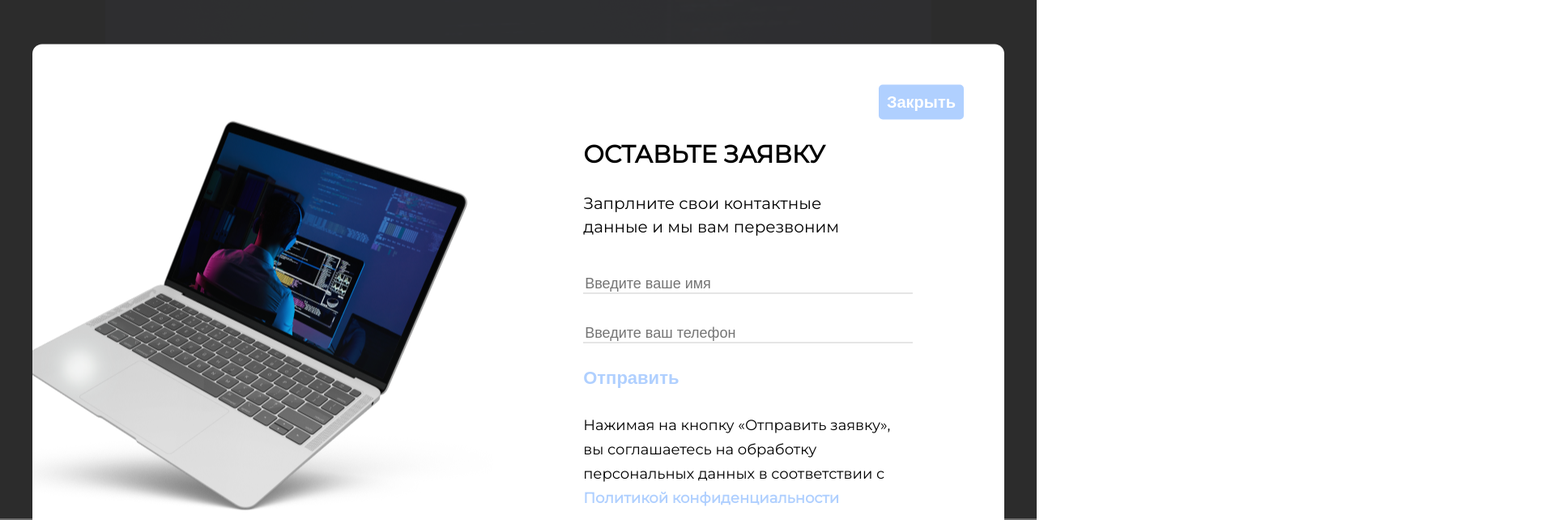
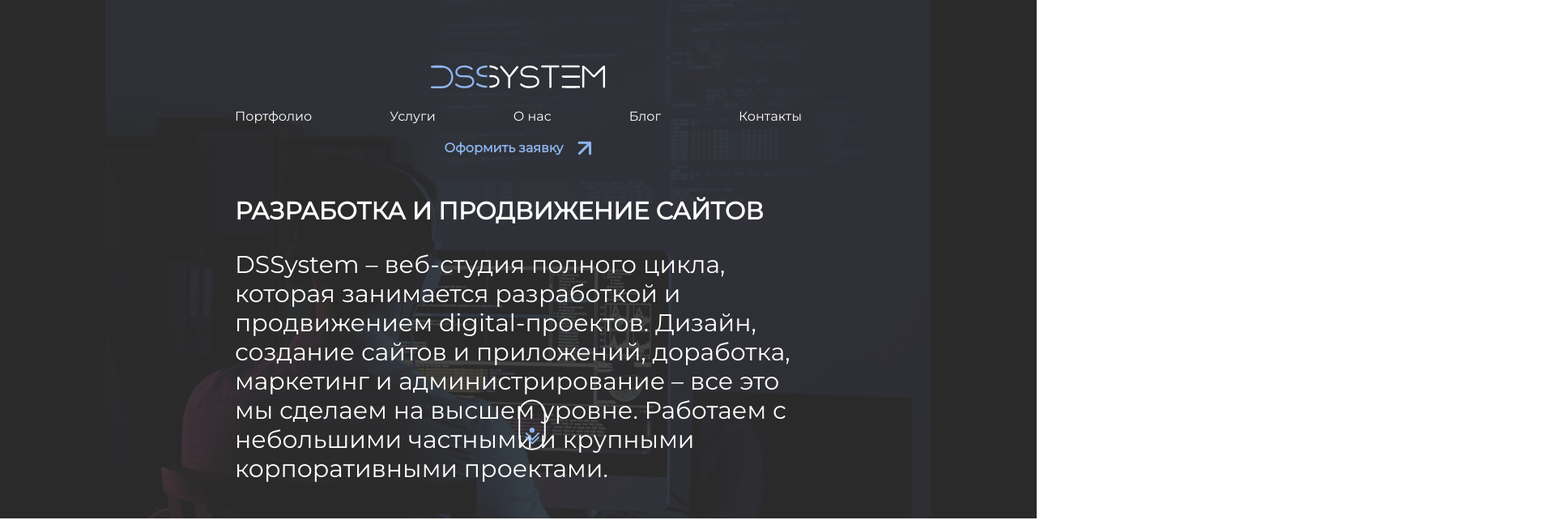
Before and after one commit to Roseskk/dss, a React (Create React App) app: page / in a window 1280 px wide. Shown: the top 642 px of the page at 81% size, 1920 px wide, since content can reach past the window. Built offline with nearby package versions, Linux system fonts and the light colour scheme.

Commit message:
modal works

```diff
--- a/src/App.tsx
+++ b/src/App.tsx
@@ -5,15 +5,18 @@ import {routes} from "./routes";
 import withRouter from "./hoc/withRouter";
 import MainLayout from "./layouts/mainLayout";
 import ScrollProvider from "./hooks/useScrollContext";
+import ModalProvider from "./hooks/useModalContext";
 
 function App() {
   const route = useRoutes(routes)
   return (
       <>
           <ScrollProvider>
-              <MainLayout>
-                  {route}
-              </MainLayout>
+              <ModalProvider>
+                  <MainLayout>
+                      {route}
+                  </MainLayout>
+              </ModalProvider>
           </ScrollProvider>
       </>
   );
--- a/src/components/main/header.tsx
+++ b/src/components/main/header.tsx
@@ -2,8 +2,10 @@ import React from 'react';
 import {Link} from "react-router-dom";
 import logo from "../../images/head/logo.svg"
 import header_arrow from "../../images/head/header_arrow.svg"
+import {useModalContext} from "../../hooks/useModalContext";
 
 const Header: React.FC = (props) => {
+    const {isOpen, setOpen} = useModalContext()
     return(
         <header>
             <nav className={"header"}>
@@ -15,10 +17,10 @@ const Header: React.FC = (props) => {
                     <li className={'header-list__item'}>Блог</li>
                     <li className={'header-list__item'}>Контакты</li>
                 </ul>
-                <Link className={"link_center"} to={"#"}>
+                <a onClick={() => setOpen(true)} className={"link_center"}>
                     <span className={"link"}>Оформить заявку</span>
                     <img src={header_arrow} alt={'arrow'} />
-                </Link>
+                </a>
             </nav>
         </header>
     )
--- a/src/components/ui/modal.tsx
+++ b/src/components/ui/modal.tsx
@@ -1,11 +1,13 @@
 import React from 'react';
 import modalImage from '../../images/ui/modal.png'
+import {useModalContext} from "../../hooks/useModalContext";
 
 const Modal: React.FC = () => {
+    const {isOpen, setOpen} = useModalContext()
     return(
         <>
-            <div className={'modal-container'}>
-                <button className={'modal-exit'}>Закрыть</button>
+            <div className={`modal-container ${isOpen ? 'modal-visible' : 'modal-invisible'}`}>
+                <button onClick={() =>  setOpen(false)} className={'modal-exit'}>Закрыть</button>
                 <div className={'modal-left'}>
                     <img className={'modal-left-image'} src={modalImage} alt={'modal'} />
                 </div>
@@ -30,7 +32,9 @@ const Modal: React.FC = () => {
                     </div>
                 </form>
             </div>
-            <div className={'modal-bg-screen'} />
+            {
+                isOpen &&  <div className={'modal-bg-screen'} />
+            }
         </>
     )
 }
--- /dev/null
+++ b/src/hooks/useModalContext.tsx
@@ -0,0 +1,27 @@
+import React, {createContext, SetStateAction, useContext, useState} from 'react';
+
+
+interface IModal {
+    isOpen: boolean,
+    setOpen: React.Dispatch<SetStateAction<boolean>>
+}
+
+const ModalContext = createContext<IModal | null>(null)
+
+const ModalProvider: React.FC<any> = ({children}) => {
+    const [isOpen, setOpen] = useState<boolean>(false)
+    return(
+        <ModalContext.Provider value={{isOpen, setOpen}}>
+            {children}
+        </ModalContext.Provider>
+    )
+}
+export const useModalContext = () => {
+    const context = useContext(ModalContext)
+    if (!context) {
+        throw new Error ("Modal should be on top level")
+    }
+    return context
+}
+
+export default ModalProvider;
--- a/src/styles/components/_modal.scss
+++ b/src/styles/components/_modal.scss
@@ -1,3 +1,4 @@
+
 
 .modal-container {
   position: absolute;
@@ -16,6 +17,17 @@
   z-index: 11;
 
   border-radius: 12px;
+
+  transition: all 0.5s ease-in-out;
+
+  &.modal-visible {
+    opacity: 1;
+  }
+
+  &.modal-invisible {
+    opacity: 0;
+    transform: translateX(1000px);
+  }
 
   .modal-exit {
     position: absolute;
```
Also changed, not shown: src/styles/main.css (+8 -0 lines), 1 other file (tests, documents, lock files or other folders).
